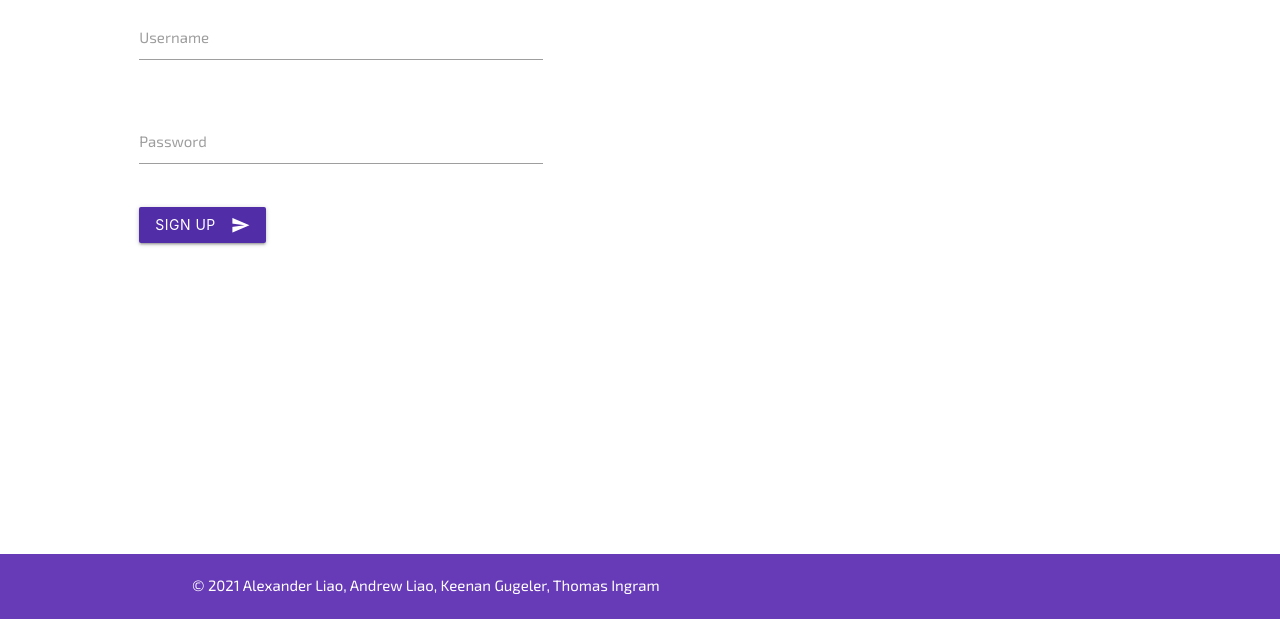
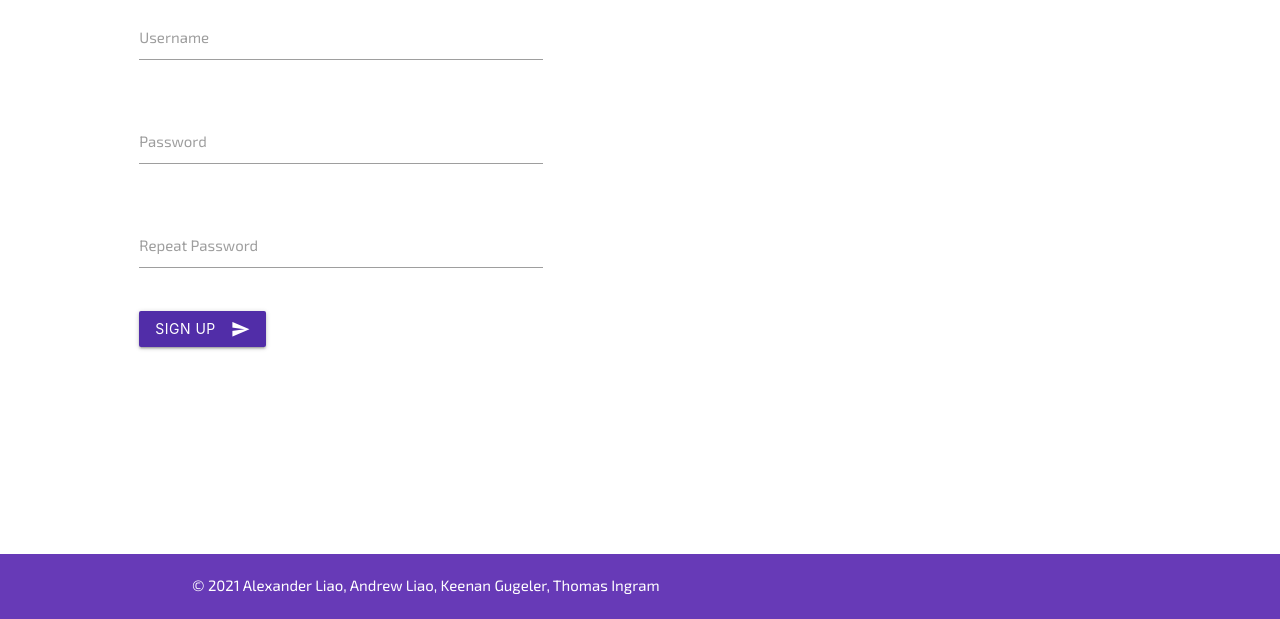
Before and after one commit to Riolku/tank-game, a Flask app: page /signup in a window 1280 px wide. Shown: the part 181-800 px from the top of the page. Run offline with Flask 2, Linux system fonts and the light colour scheme; parts of the project's set-up code (start-up, migrations or seed data) failed here and were passed over; some libraries are stand-ins or nearby versions.

Commit message:
add repeat password field

```diff
--- a/src/frontend/templates/signup.html
+++ b/src/frontend/templates/signup.html
@@ -17,6 +17,12 @@
         </div>
     </div>
     <div class="row">
+        <div class="input-field col s5">
+            <input id="rpassword" type="password">
+            <label for="rpassword">Repeat Password</label>
+        </div>
+    </div>
+    <div class="row">
         <div class="col s12">
             <button class="deep-purple darken-2 waves-effect waves-light btn" type="submit" name="action">Sign Up <i class="material-icons right">send</i></button>
         </div>
```
